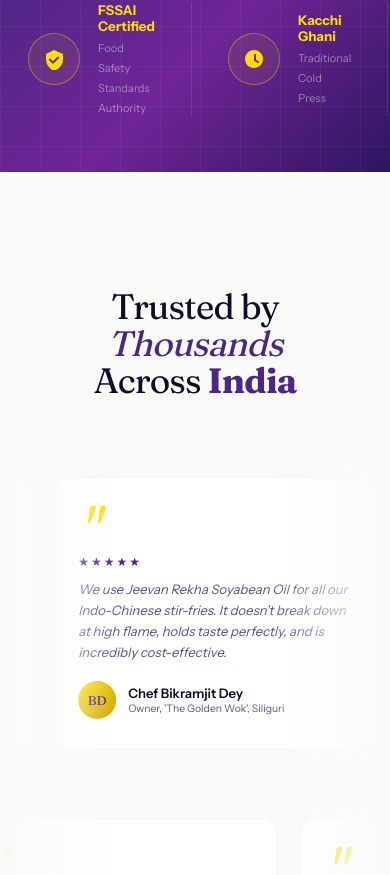
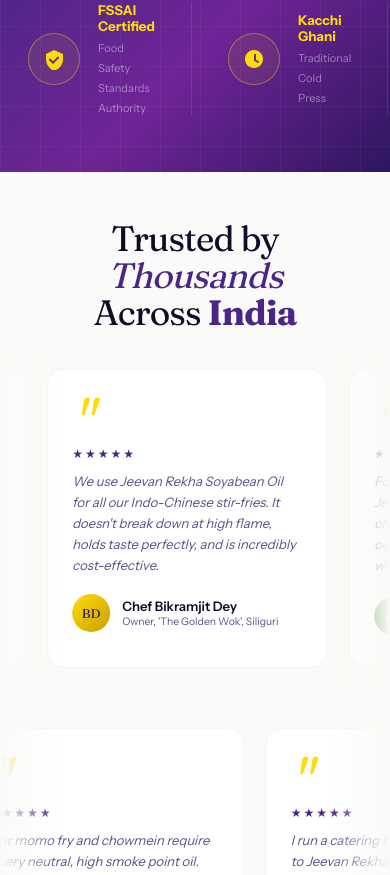
Before and after one commit to genaiwebsites/jeevanrekha, a Next.js app: page / in a window 390 px wide. Shown: the part 8823-9698 px from the top of the page. Built offline with nearby package versions, Linux system fonts and the light colour scheme.

Commit message:
style(home): shorten testimonials section height and add mobile-specific scaling rules

```diff
--- a/src/app/globals.css
+++ b/src/app/globals.css
@@ -468,14 +468,14 @@ body { font-family: var(--fb); background: var(--off); color: var(--bk); overflo
 .cert-t span { font-size: .69rem; color: rgba(255,255,255,.44); font-weight: 400; }
 
 /* Testimonials */
-.testi { padding: 116px 0; background: var(--off); }
-.testi-hd { text-align: center; margin-bottom: 68px; }
+.testi { padding: 60px 0; background: var(--off); }
+.testi-hd { text-align: center; margin-bottom: 36px; }
 .testi-hd .kicker { justify-content: center; }
 /* Testimonials Marquee Styling */
 .testi-marquee-wrap {
   display: flex;
   flex-direction: column;
-  gap: 24px;
+  gap: 16px;
   overflow: hidden;
   width: 100%;
 }
@@ -543,6 +543,16 @@ body { font-family: var(--fb); background: var(--off); color: var(--bk); overflo
 .av-g { background: linear-gradient(135deg, #4CAF50, #1B5E20); }
 .t-name { font-weight: 600; font-size: .82rem; color: var(--bk); }
 .t-loc { font-size: .65rem; color: var(--g60); margin-top: 1px; }
+
+@media (max-width: 768px) {
+  .testi { padding: 48px 0; }
+  .testi-hd { margin-bottom: 28px; }
+  .tc { width: 280px; padding: 20px 24px; }
+  .marquee-container::before,
+  .marquee-container::after {
+    width: 60px;
+  }
+}
 
 /* ═══════════════════ ABOUT MODULES ═══════════════════ */
 .history-section {
```
